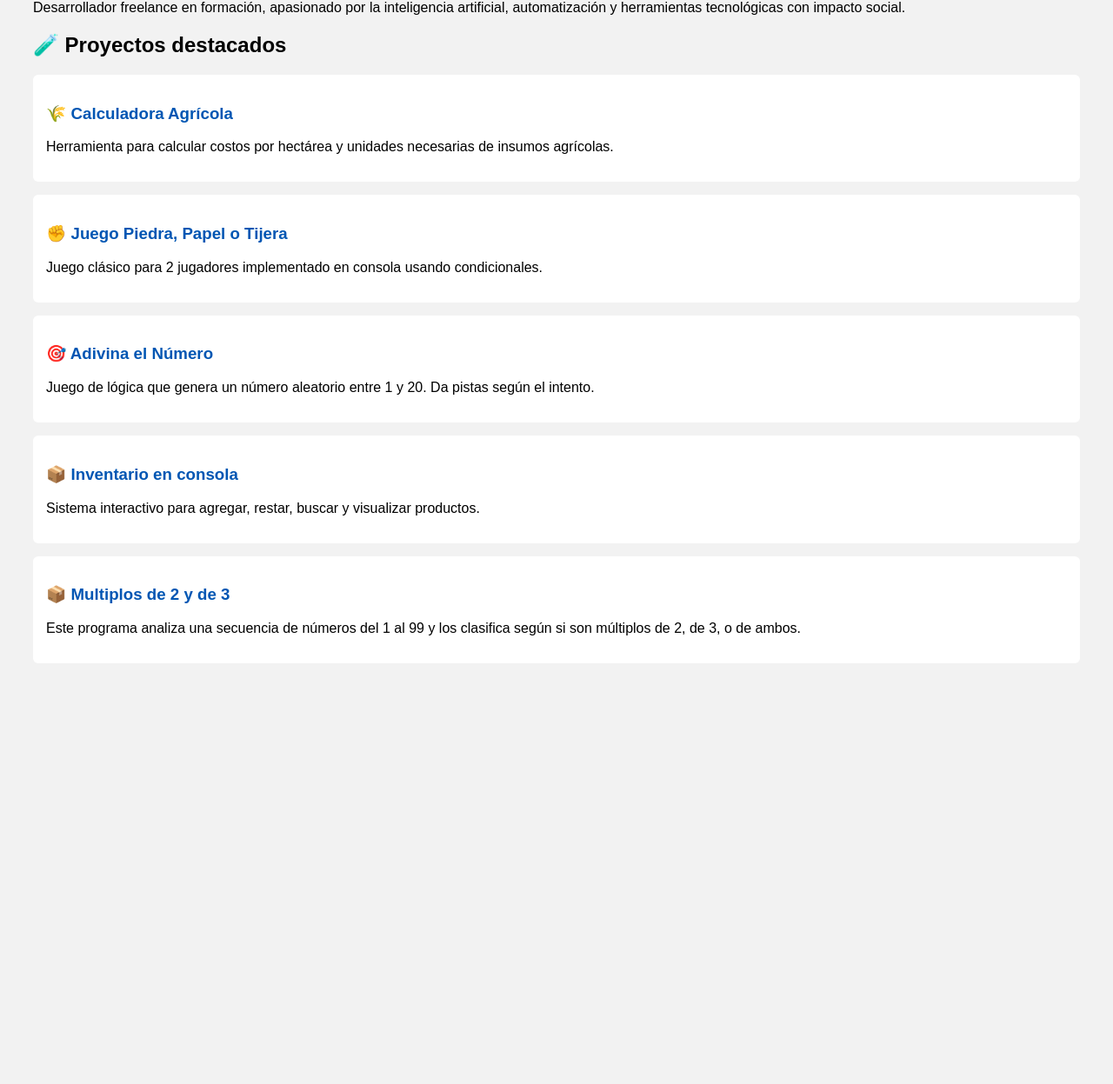
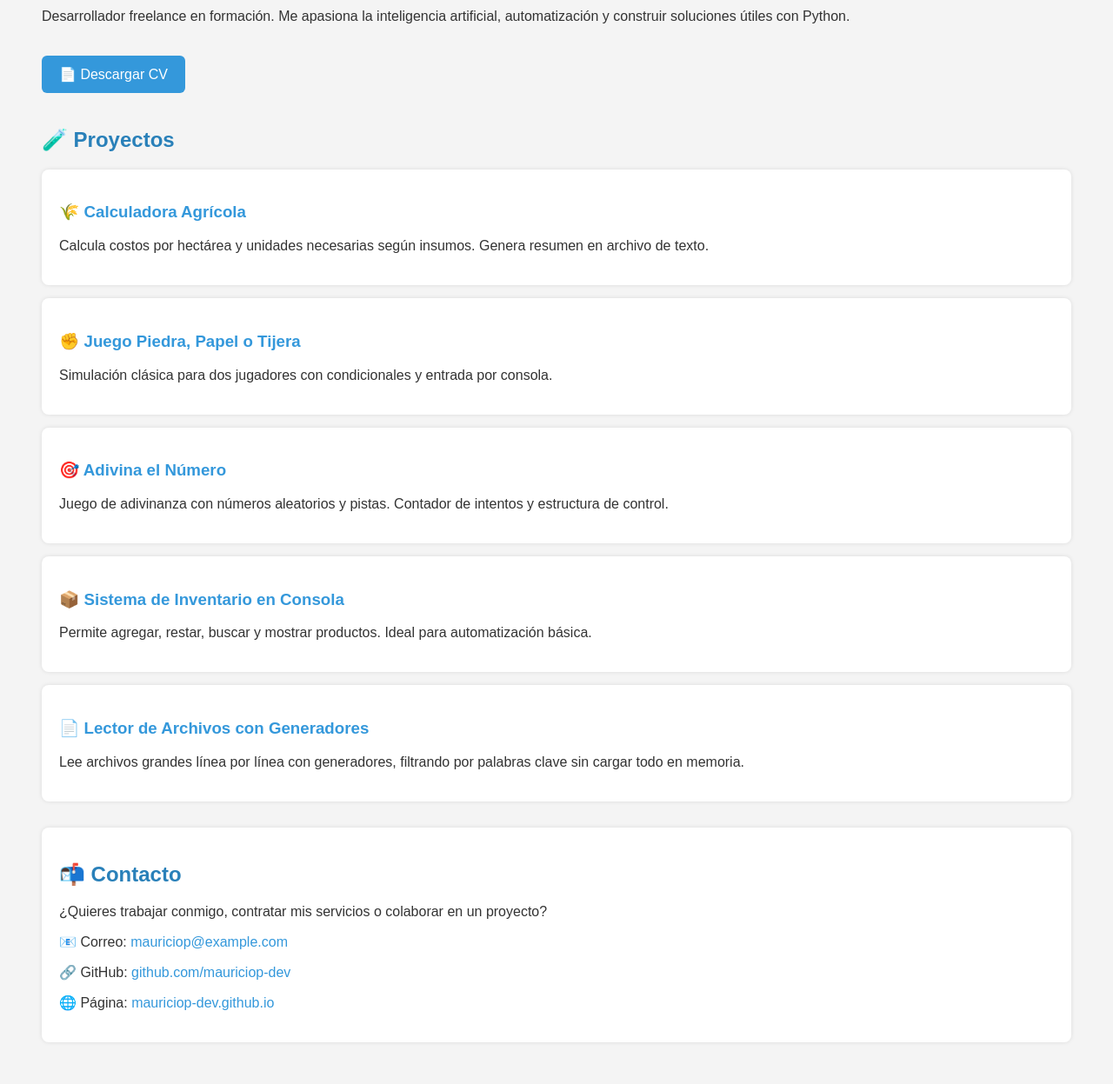
Before and after one commit to mauriciop-dev/mauriciop-dev.github.io, a plain HTML site: page index.html in a window 1280 px wide. Shown: the part 119-1366 px from the top of the page at 87% size. Before the commit the page ends 935 px from the top, so only its background shows below. Drawn offline with Linux system fonts and the light colour scheme.

Commit message:
Update index.html

```diff
--- a/index.html
+++ b/index.html
@@ -7,58 +7,86 @@
   <style>
     body {
       font-family: Arial, sans-serif;
-      background: #f2f2f2;
-      padding: 30px;
+      background: #f4f4f4;
+      padding: 40px;
+      color: #333;
     }
     h1 {
-      color: #333;
+      color: #2c3e50;
+    }
+    h2 {
+      color: #2980b9;
+    }
+    .proyecto {
+      background-color: white;
+      padding: 20px;
+      margin: 15px 0;
+      border-radius: 8px;
+      box-shadow: 0 0 5px rgba(0,0,0,0.1);
     }
     a {
-      color: #0056b3;
+      color: #3498db;
       text-decoration: none;
     }
-    section {
-      margin-top: 20px;
+    .boton-cv {
+      display: inline-block;
+      margin: 20px 0;
+      padding: 12px 20px;
+      background-color: #3498db;
+      color: white;
+      text-decoration: none;
+      border-radius: 6px;
     }
-    .proyecto {
-      background: white;
-      padding: 15px;
-      border-radius: 6px;
-      margin-bottom: 15px;
+    .contacto {
+      background-color: #ffffff;
+      padding: 20px;
+      margin-top: 30px;
+      border-radius: 8px;
+      box-shadow: 0 0 5px rgba(0,0,0,0.1);
     }
   </style>
 </head>
 <body>
-  <h1>🌟 Portafolio Python - Mauricio P.</h1>
-  <p>Desarrollador freelance en formación, apasionado por la inteligencia artificial, automatización y herramientas tecnológicas con impacto social.</p>
+  <h1>🌟 Portafolio Python – Mauricio P.</h1>
+  <p>Desarrollador freelance en formación. Me apasiona la inteligencia artificial, automatización y construir soluciones útiles con Python.</p>
 
-  <section>
-    <h2>🧪 Proyectos destacados</h2>
+  <!-- 🔹 Botón de descarga de CV -->
+  <a class="boton-cv" href="Mauricio_P_CV.pdf" download>📄 Descargar CV</a>
+
+  <h2>🧪 Proyectos</h2>
 
   <div class="proyecto">
     <h3><a href="https://github.com/mauriciop-dev/calculadora_agricola_python" target="_blank">🌾 Calculadora Agrícola</a></h3>
-      <p>Herramienta para calcular costos por hectárea y unidades necesarias de insumos agrícolas.</p>
+    <p>Calcula costos por hectárea y unidades necesarias según insumos. Genera resumen en archivo de texto.</p>
   </div>
 
   <div class="proyecto">
-      <h3><a href="https://github.com/mauriciop-dev/Juego_piedra_papel_tijera" target="_blank">✊ Juego Piedra, Papel o Tijera</a></h3>
-      <p>Juego clásico para 2 jugadores implementado en consola usando condicionales.</p>
+    <h3><a href="https://github.com/mauriciop-dev/juego_piedra_papel_tijera" target="_blank">✊ Juego Piedra, Papel o Tijera</a></h3>
+    <p>Simulación clásica para dos jugadores con condicionales y entrada por consola.</p>
   </div>
 
   <div class="proyecto">
-      <h3><a href="https://github.com/mauriciop-dev/n-mero-aleatorio" target="_blank">🎯 Adivina el Número</a></h3>
-      <p>Juego de lógica que genera un número aleatorio entre 1 y 20. Da pistas según el intento.</p>
+    <h3><a href="https://github.com/mauriciop-dev/adivina_el_numero" target="_blank">🎯 Adivina el Número</a></h3>
+    <p>Juego de adivinanza con números aleatorios y pistas. Contador de intentos y estructura de control.</p>
   </div>
 
   <div class="proyecto">
-      <h3><a href="https://github.com/mauriciop-dev/inventario_empresa" target="_blank">📦 Inventario en consola</a></h3>
-      <p>Sistema interactivo para agregar, restar, buscar y visualizar productos.</p>
+    <h3><a href="https://github.com/mauriciop-dev/sistema_inventario" target="_blank">📦 Sistema de Inventario en Consola</a></h3>
+    <p>Permite agregar, restar, buscar y mostrar productos. Ideal para automatización básica.</p>
   </div>
 
   <div class="proyecto">
-      <h3><a href="https://github.com/mauriciop-dev/Clasificador_multiplos" target="_blank">📦 Multiplos de 2 y de 3</a></h3>
-      <p>Este programa analiza una secuencia de números del 1 al 99 y los clasifica según si son múltiplos de 2, de 3, o de ambos.</p>
+    <h3><a href="https://github.com/mauriciop-dev/lector_datos_generador" target="_blank">📄 Lector de Archivos con Generadores</a></h3>
+    <p>Lee archivos grandes línea por línea con generadores, filtrando por palabras clave sin cargar todo en memoria.</p>
   </div>
-  </section>
+
+  <!-- 🔹 Sección de contacto -->
+  <div class="contacto">
+    <h2>📬 Contacto</h2>
+    <p>¿Quieres trabajar conmigo, contratar mis servicios o colaborar en un proyecto?</p>
+    <p>📧 Correo: <a href="mailto:mauriciop@example.com">mauriciop@example.com</a></p>
+    <p>🔗 GitHub: <a href="https://github.com/mauriciop-dev" target="_blank">github.com/mauriciop-dev</a></p>
+    <p>🌐 Página: <a href="https://mauriciop-dev.github.io" target="_blank">mauriciop-dev.github.io</a></p>
+  </div>
 </body>
 </html>
```
Lines whose indentation alone changed are shown as unchanged.
